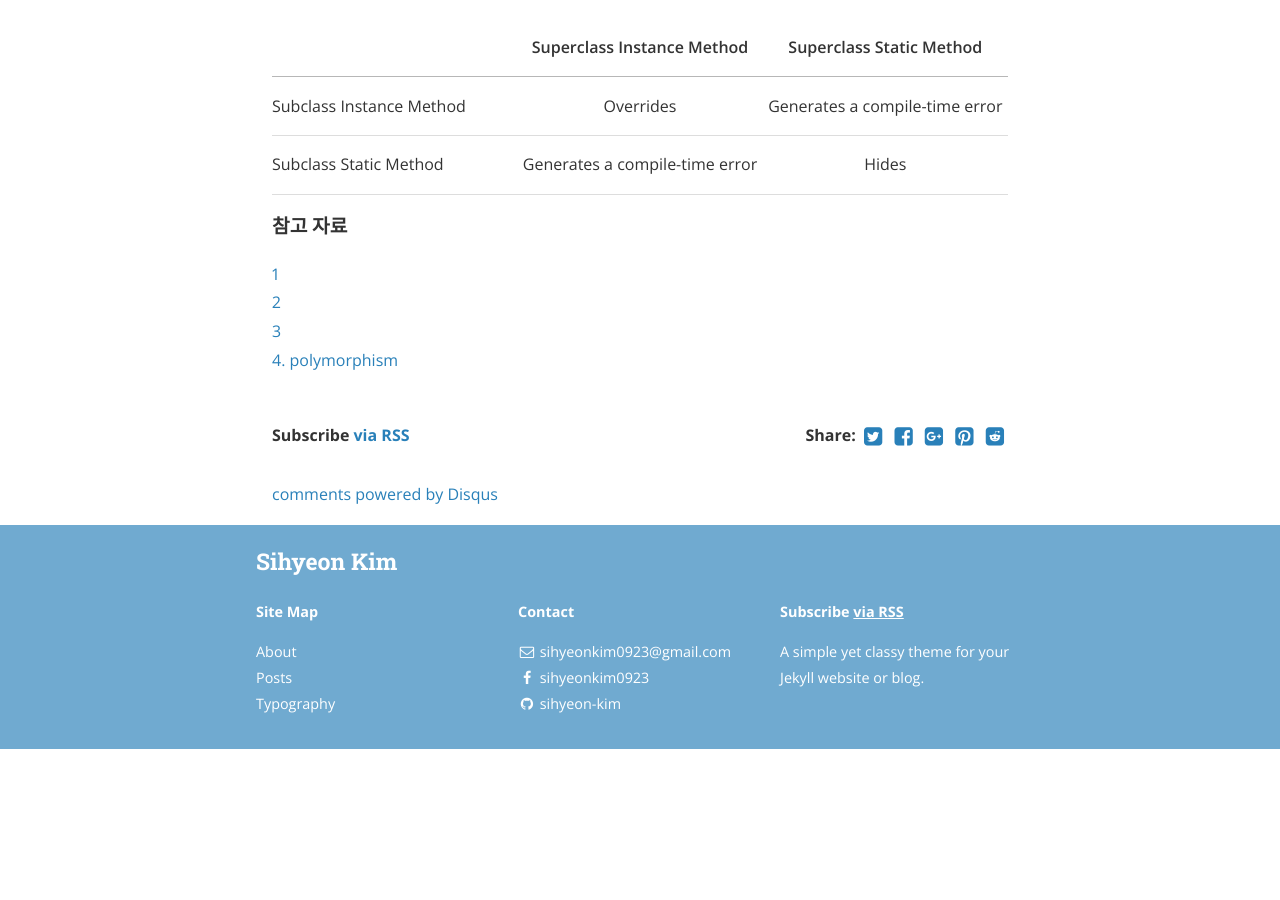
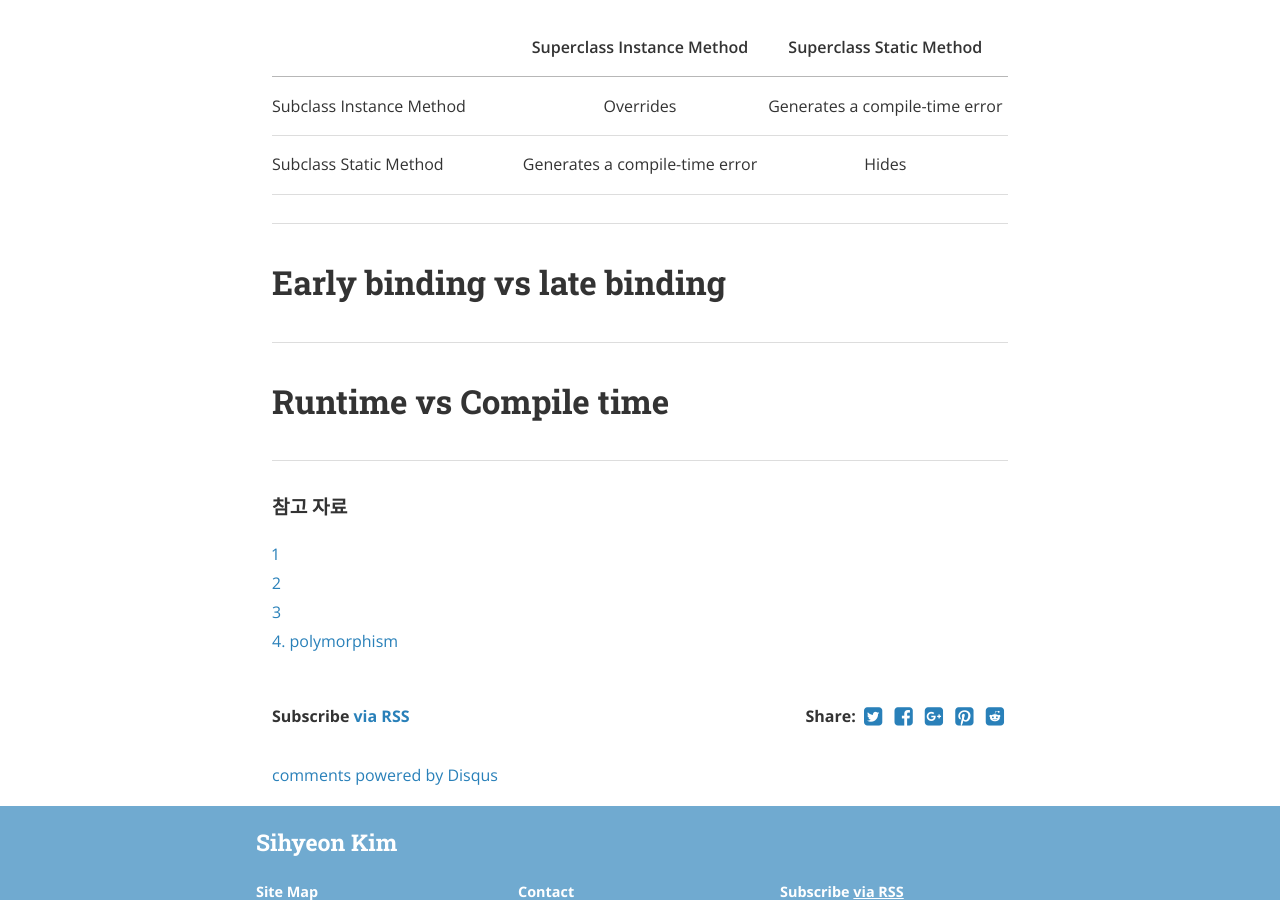
Before and after one commit to sihyeon-kim/sihyeon-kim.github.io, a Jekyll site: the page built from _posts/2019-07-15-Miscellaneous-Java.markdown, in a window 1280 px wide and 900 px high, scrolled down 2419 px. Built offline with Jekyll 4.4.1, drawn with Linux system fonts in a browser that asks for light colours; nearby versions of some CDN libraries; comment, search, counter and statistics services are not loaded; before the commit the page ends 3168 px from its top, so only the background shows below that.

Commit message:
Update 2019-07-15-Miscellaneous-Java.markdown

```diff
--- a/_posts/2019-07-15-Miscellaneous-Java.markdown
+++ b/_posts/2019-07-15-Miscellaneous-Java.markdown
@@ -68,6 +68,15 @@ Hiding은 early-binding을 기반으로 한다. 즉 호출되거나 사용되는
 |Subclass Instance Method|Overrides|Generates a compile-time error|
 |Subclass Static Method|Generates a compile-time error|Hides|
 
+---
+
+# Early binding vs late binding
+
+---
+
+# Runtime vs Compile time
+
+---
 
 
 #### 참고 자료
```
